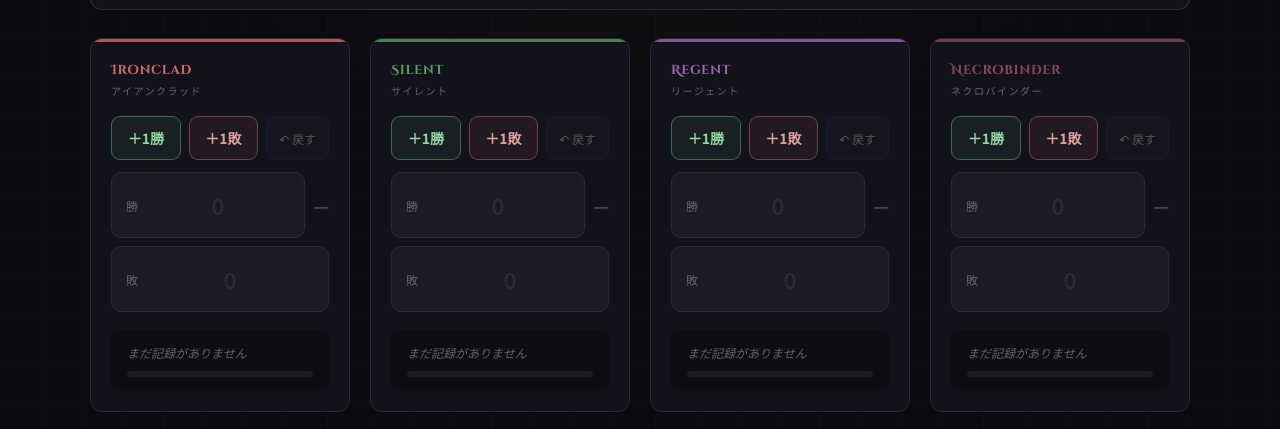
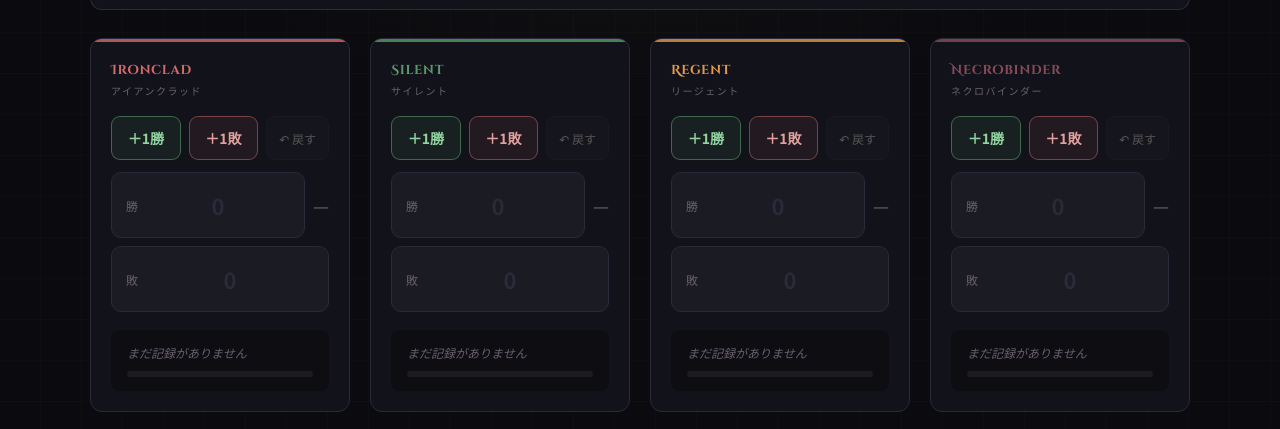
Before and after one commit to pocoapoco-lab/sts2-winrate, a plain HTML site: page index.html in a window 1280 px wide. Shown: the part 220-649 px from the top of the page. Drawn offline with nearby package versions, Linux system fonts and the light colour scheme.

Commit message:
fix: set Regent character theme to orange

```diff
--- a/index.html
+++ b/index.html
@@ -41,7 +41,7 @@
     --iron: #d46b6b;
     --silent: #5a9a6a;
     --defect: #4a7aaa;
-    --watcher: #9a6aaa;
+    --watcher: #e39a4b;
     --necro: #8a4a5a;
     --fool: #e8c93a;
   }
```
